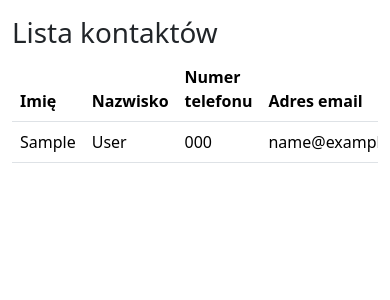
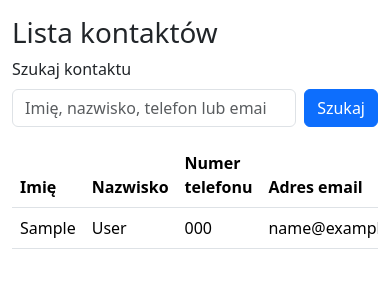
Before and after one commit to miara1/contact-management, a Django app: page / in a window 390 px wide. Shown: the part 56-356 px from the top of the page. Run offline with Django 5.2, Linux system fonts and the light colour scheme; data comes from the database, SQL or seed files in the repository; tables that the repository leaves empty hold one stand-in row (values such as "Sample post").

Commit message:
Added search bar for name, last name, phone number and email

```diff
--- a/contacts/templates/contacts/contact_list.html
+++ b/contacts/templates/contacts/contact_list.html
@@ -4,6 +4,22 @@
 
 {% block content %}
     <h1>Lista kontaktów</h1>
+
+    <form method="get" action="{% url 'contacts:contact_list' %}" class="mb-3">
+        <label for="contact-search" class="form-label">Szukaj kontaktu</label>
+        <div class="d-flex gap-2">
+            <input type="search"
+                   id="contact-search"
+                   name="q"
+                   value="{{ search_query }}"
+                   placeholder="Imię, nazwisko, telefon lub email"
+                   class="form-control">
+            <button type="submit" class="btn btn-primary">Szukaj</button>
+            {% if search_query %}
+                <a href="{% url 'contacts:contact_list' %}" class="btn btn-outline-secondary">Wyczyść</a>
+            {% endif %}
+        </div>
+    </form>
 
     {% if contacts %}
         <div class="table-responsive">
@@ -35,6 +51,10 @@
             </table>
         </div>
     {% else %}
-        <p>Brak kontaktów do wyświetlenia.</p>
+        {% if search_query %}
+            <p>Nie znaleziono kontaktów dla podanej frazy.</p>
+        {% else %}
+            <p>Brak kontaktów do wyświetlenia.</p>
+        {% endif %}
     {% endif %}
 {% endblock %}
--- a/contacts/views.py
+++ b/contacts/views.py
@@ -1,3 +1,4 @@
+from django.db.models import Q
 from django.views.generic import ListView
 
 from .models import Contact
@@ -11,3 +12,23 @@ class ContactListView(ListView):
     queryset = Contact.objects.select_related('status').order_by(
         'last_name', 'first_name', 'pk'
     )
+
+    def get_queryset(self):
+        queryset = super().get_queryset()
+        search_query = self.request.GET.get('q', '').strip()
+
+        # Each word must match at least one field, allowing full-name searches.
+        for term in search_query.split():
+            queryset = queryset.filter(
+                Q(first_name__icontains=term)
+                | Q(last_name__icontains=term)
+                | Q(phone_number__icontains=term)
+                | Q(email__icontains=term)
+            )
+
+        return queryset
+
+    def get_context_data(self, **kwargs):
+        context = super().get_context_data(**kwargs)
+        context['search_query'] = self.request.GET.get('q', '').strip()
+        return context
```
